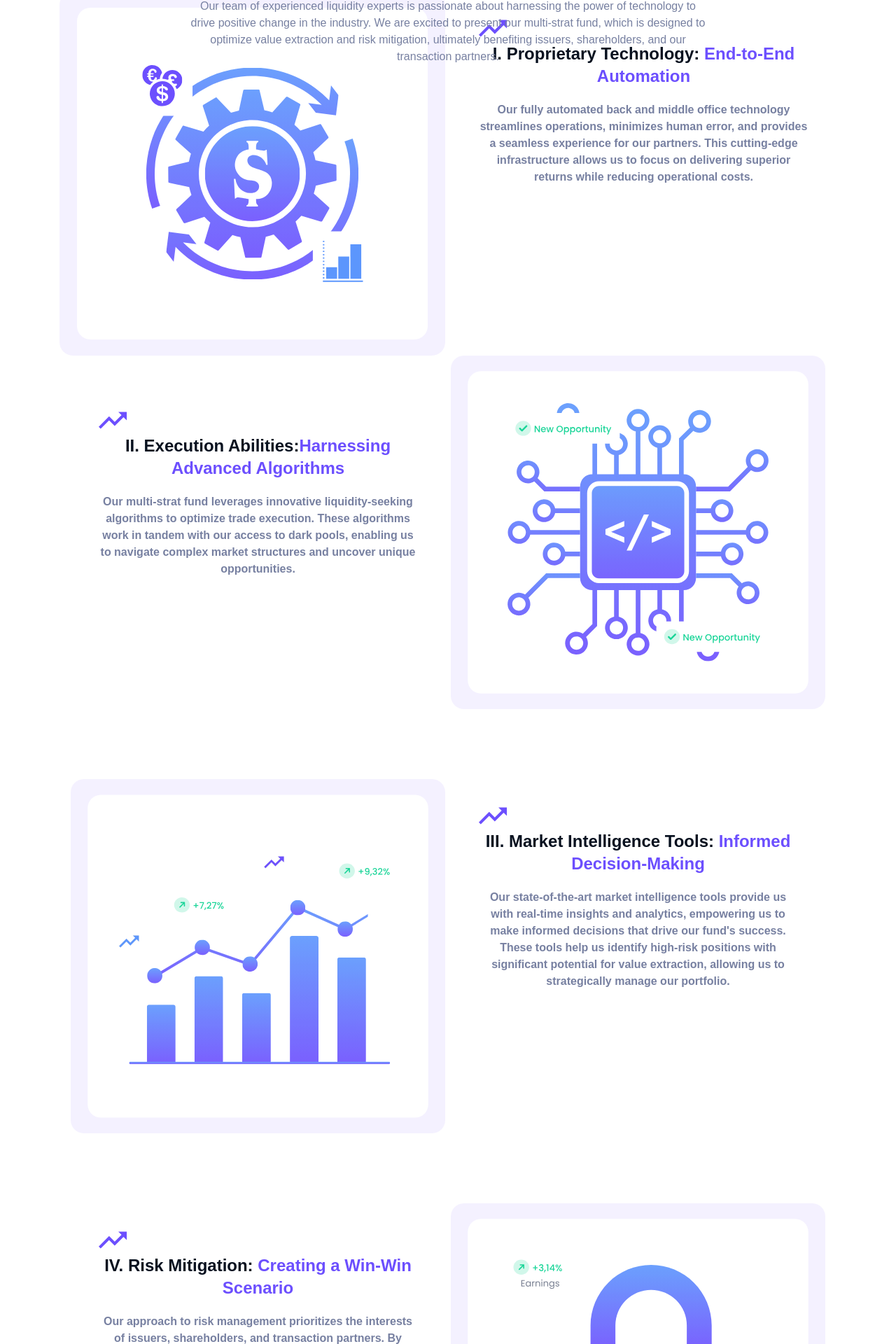
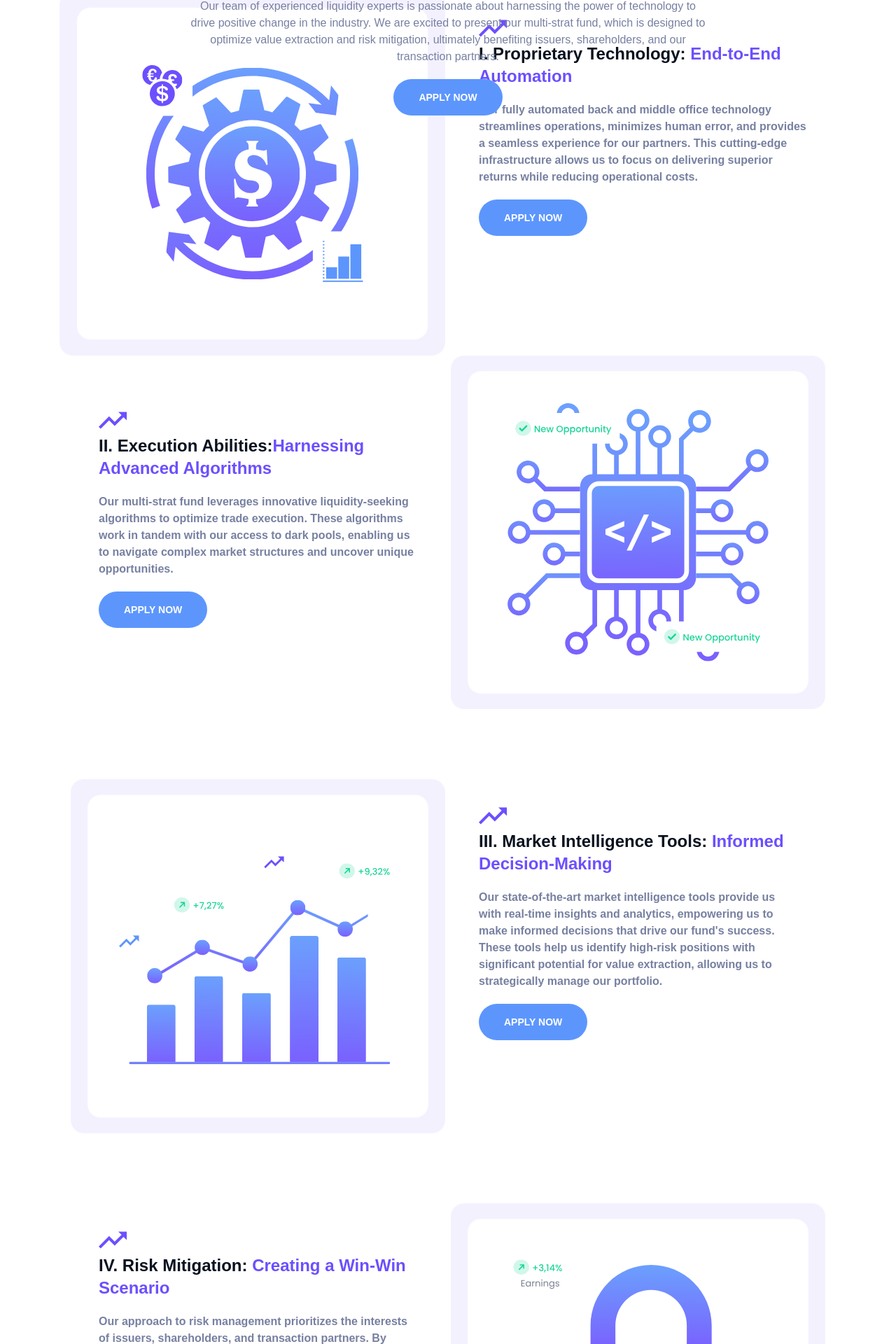
Before and after one commit to sairaiqbal/liqueous, a Next.js app: page /our-fund in a window 1280 px wide. Shown: the part 1035-2955 px from the top of the page at 70% size. Built offline with nearby package versions, Linux system fonts and the light colour scheme.

Commit message:
minor changes in our fund page

```diff
--- a/app/our-fund/page.tsx
+++ b/app/our-fund/page.tsx
@@ -1,3 +1,4 @@
+import Link from 'next/link';
 import React from 'react';
 
 const ourFund = () => {
@@ -15,7 +16,7 @@ const ourFund = () => {
                 <div className="flex justify-center">
                     <img src="/assets/images/Graphics.svg" className="z-0"/>
                 </div>
-                <div className="absolute inset-0 top-10 flex justify-center text-center  mt-[40rem] ">
+                <div className="absolute inset-0 top-10 flex justify-center text-center   md:mt-[31rem] lg:mt-[40rem] mt-[10rem] ">
 
                     <div className=" lg:w-[77%] lg:px-14 px-0 w-full dark:bg-black ">
                         <div className="heading mb-0 ">
@@ -36,7 +37,7 @@ const ourFund = () => {
                             and our
                             transaction partners.
                         </p>
-                        {/* <a routerLink="/get-estimate">   <button type="button" className="btn my-5 px-9 text-white rounded-full" >Apply Now</button></a> */}
+                        <Link href="/get-estimate">{""}   <button  className="btn my-5 px-9 text-white rounded-full" >Apply Now</button></Link>
                     </div>
 
                 </div>
@@ -47,7 +48,7 @@ const ourFund = () => {
         <div className="container lg:mb-[100px] lg:mt-0  md:mt-0 mt-[20rem]">
             <div className="grid items-center gap-2 md:grid-cols-3 lg:grid-cols-2 xl:items-start">
                 <div className="lg:order-2 order:1 md:col-span-2 lg:col-auto">
-                    <div className="text-center font-semibold ltr:md:text-left rtl:md:text-right lg:p-10 p-4 ">
+                    <div className="text-center font-semibold lg:text-left md:text-left lg:p-10 p-4 ">
                         <svg width="41" height="25" viewBox="0 0 41 25" fill="none" xmlns="http://www.w3.org/2000/svg">
                             <path
                                 d="M28.0418 0.5L32.6287 5.08L22.8541 14.84L14.8421 6.84L0 21.68L2.82421 24.5L14.8421 12.5L22.8541 20.5L35.4729 7.92L40.0597 12.5V0.5H28.0418Z"
@@ -69,7 +70,7 @@ const ourFund = () => {
                             reducing operational costs. </p>
 
                         {/* <!-- <a href="" className="btn mt-10 capitalize text-white">Contact Us</a> --> */}
-                        {/* <a routerLink="/get-estimate"><button type="button" className="btn mt-5  px-9 text-white rounded-full">Apply Now</button></a> */}
+                        <Link href="/get-estimate">{""}   <button  className="btn my-5 px-9 text-white rounded-full" >Apply Now</button></Link>
                     </div>
                 </div>
                 <div className="lg:order-1 mx-auto  order:2 md:mx-0 ">
@@ -85,7 +86,7 @@ const ourFund = () => {
         <div className="container lg:mb-[100px] mb-[50px]">
         <div className="grid items-center gap-2 md:grid-cols-3 lg:grid-cols-2 xl:items-start">
                 <div className="order-1 md:order-1 md:col-span-2 lg:col-auto">
-                    <div className="text-center font-semibold ltr:md:text-left rtl:md:text-right lg:p-10 p-4 lg:pt-20">
+                    <div className="text-center font-semibold lg:text-left md:text-left lg:p-10 p-4 lg:pt-20">
                         <svg width="41" height="25" viewBox="0 0 41 25" fill="none" xmlns="http://www.w3.org/2000/svg">
                             <path
                                 d="M28.0418 0.5L32.6287 5.08L22.8541 14.84L14.8421 6.84L0 21.68L2.82421 24.5L14.8421 12.5L22.8541 20.5L35.4729 7.92L40.0597 12.5V0.5H28.0418Z"
@@ -107,7 +108,7 @@ const ourFund = () => {
                             opportunities.
                         </p>
                         {/* <!-- <a href="" className="btn mt-10 capitalize text-white">Contact Us</a> --> */}
-                        {/* <a routerLink="/get-estimate"><button type="button" className="btn mt-5  px-9 text-white rounded-full" >Apply Now</button></a> */}
+                        <Link href="/get-estimate">{""}   <button  className="btn my-5 px-9 text-white rounded-full" >Apply Now</button></Link>
                     </div>
                 </div>
                 <div className="order-2 mx-auto  md:order-2 md:mx-0">
@@ -124,7 +125,7 @@ const ourFund = () => {
         <div className="container lg:mb-[100px]">
             <div className="grid items-center gap-2 md:grid-cols-3 lg:grid-cols-2 xl:items-start">
                 <div className="lg:order-2 order:1 md:col-span-2 lg:col-auto">
-                    <div className="text-center font-semibold ltr:md:text-left rtl:md:text-right lg:p-10 p-4 ">
+                    <div className="text-center font-semibold lg:text-left md:text-left lg:p-10 p-4 ">
                         <svg width="41" height="25" viewBox="0 0 41 25" fill="none" xmlns="http://www.w3.org/2000/svg">
                             <path
                                 d="M28.0418 0.5L32.6287 5.08L22.8541 14.84L14.8421 6.84L0 21.68L2.82421 24.5L14.8421 12.5L22.8541 20.5L35.4729 7.92L40.0597 12.5V0.5H28.0418Z"
@@ -147,7 +148,7 @@ const ourFund = () => {
                         </p>
 
                         {/* <!-- <a href="" className="btn mt-10 capitalize text-white">Contact Us</a> --> */}
-                        {/* <a routerLink="/get-estimate"> <button type="button" className="btn mt-5  px-9 text-white rounded-full" >Apply Now</button></a> */}
+                        <Link href="/get-estimate">{""}   <button  className="btn my-5 px-9 text-white rounded-full" >Apply Now</button></Link>
                     </div>
                 </div>
                 <div className="lg:order-1 mx-auto  order:2 md:mx-0">
@@ -163,7 +164,7 @@ const ourFund = () => {
         <div className="container  lg:mb-[100px] mb-[50px]">
             <div className="grid items-center gap-2 md:grid-cols-3 lg:grid-cols-2 xl:items-start">
                 <div className="order-1 md:order-1 md:col-span-2 lg:col-auto">
-                    <div className="text-center font-semibold ltr:md:text-left rtl:md:text-right lg:p-10 p-4  ">
+                    <div className=" font-semibold  lg:p-10 p-4 text-center lg:text-left md:text-left">
                         <svg width="41" height="25" viewBox="0 0 41 25" fill="none" xmlns="http://www.w3.org/2000/svg">
                             <path
                                 d="M28.0418 0.5L32.6287 5.08L22.8541 14.84L14.8421 6.84L0 21.68L2.82421 24.5L14.8421 12.5L22.8541 20.5L35.4729 7.92L40.0597 12.5V0.5H28.0418Z"
@@ -186,7 +187,7 @@ const ourFund = () => {
                         </p>
 
                         {/* <!-- <a href="" className="btn mt-10 capitalize text-white">Contact Us</a> --> */}
-                        {/* <a routerLink="/get-estimate"> <button type="button" className="btn mt-5  px-9 text-white rounded-full" >Apply Now</button></a> */}
+                        <Link href="/get-estimate">{""}   <button  className="btn my-5 px-9 text-white rounded-full" >Apply Now</button></Link>
                     </div>
                 </div>
                 <div className="order-2 mx-auto  md:order-2 md:mx-0">
@@ -252,7 +253,7 @@ const ourFund = () => {
                                 className="text-secondary dark:text-white">exceptional</span> value to our partners. Join us
                             on this
                             exciting journey towards a more sustainable future.</p>
-                            {/* <a routerLink="/get-estimate">  <button type="button" className="btn mt-5  px-9 text-white rounded-full" >Apply Now</button></a> */}
+                            <Link href="/get-estimate">{""}   <button  className="btn my-5 px-9 text-white rounded-full" >Apply Now</button></Link>
                     </div>
                 </div>
             </div>
```
